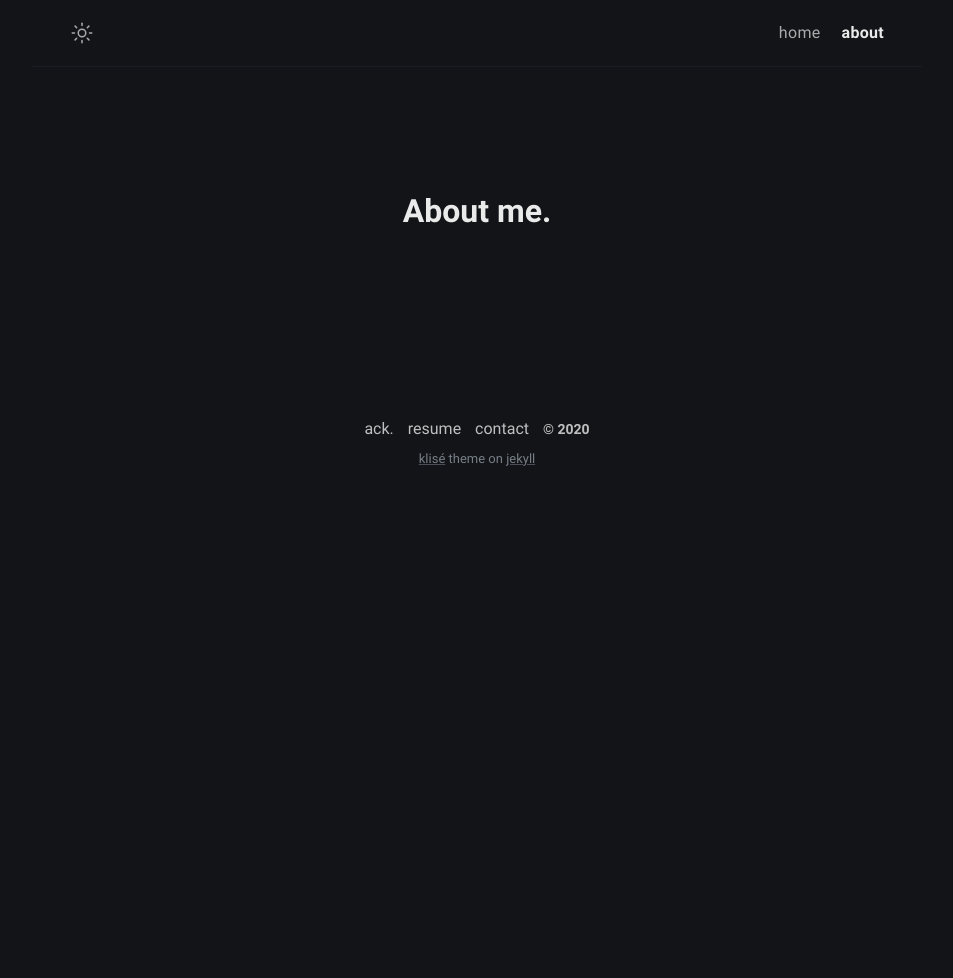
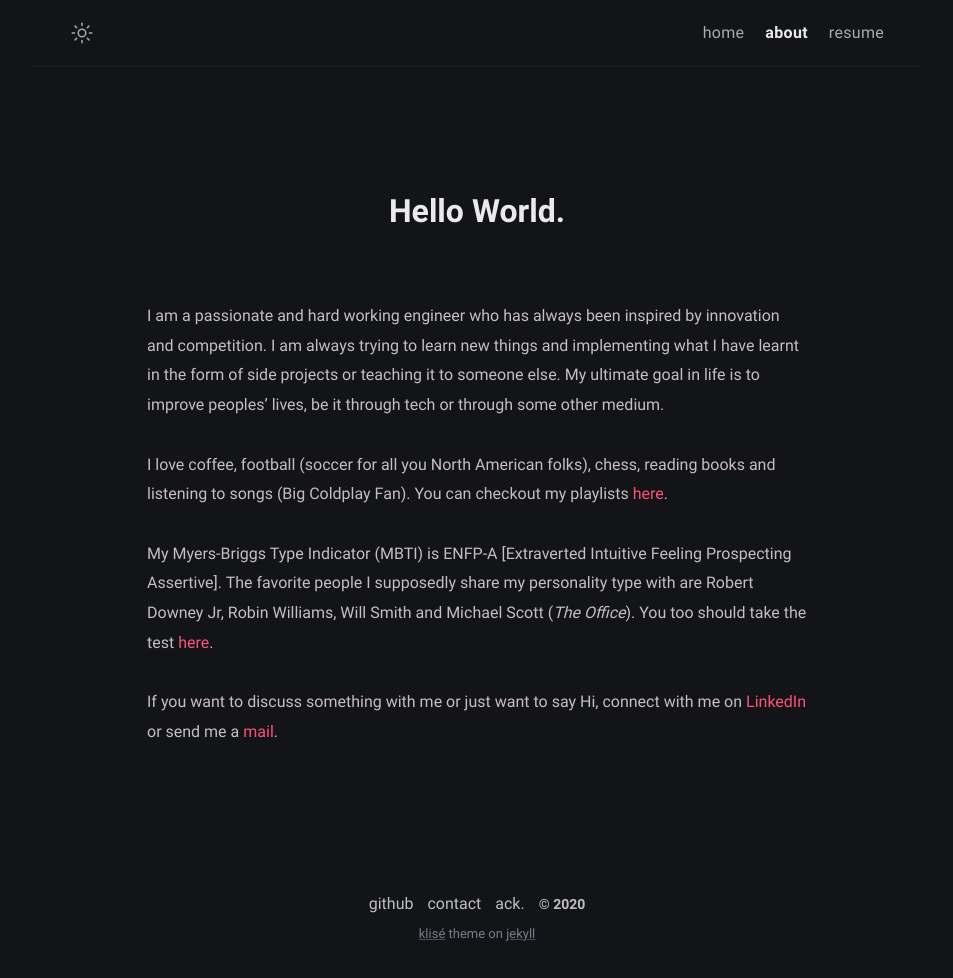
Before and after one commit to JapjeetRekhi/japjeetrekhi.github.io, a Jekyll site: the page built from about.md, in a window 1280 px wide. Shown: the whole page, without its empty margins (163-1116 px from the left). Built offline with Jekyll 4.4.1, drawn with Linux system fonts in a browser that asks for light colours; before the commit the page ends 900 px from its top, so only the background shows below that.

Commit message:
changes about, thanks, added favicon, changed google analytics

```diff
--- a/_config.yml
+++ b/_config.yml
@@ -1,7 +1,7 @@
 # Site settings
 title: Japjeet Rekhi | Software Engineer # site title
 description: >- # site description
-  Japjeet is a Software Engineer, currently studying at Stony Brook University, New York.
+  Japjeet is a Software Engineer, currently pursuing his Master's in CS at Stony Brook University, New York.
 lang: en-US # default lang
 timezone: America/Los_Angeles # set your timezone
 image: assets/img/ogp.png # This image used for Open Graph more info https://ogp.me/
@@ -11,7 +11,7 @@
 author:
   name: Japjeet Singh Rekhi # author name
   bio: >- # tell to the world
-    Hi! I am a Software Engineer, studying at Stony Brook University, New York. I am currently looking for full time positions starting Feb, 2021.
+    Hi! I am a Software Engineer, currently pursuing my Master's in CS at Stony Brook University, New York. I am looking for full time positions starting Feb, 2021.
   username: japjeetrekhi # general username
   github: japjeetrekhi # github username
   twitter: japjeetrekhi # twitter username
--- a/_data/menus.yml
+++ b/_data/menus.yml
@@ -10,6 +10,10 @@
 #   url: /notes/
 #   external: false
 
+- title: resume
+  url: /assets/resume.pdf
+  external: false
+
 # Example:
 # - title: github
 #   url: https://github.com/piharpi/jekyll-klise
--- a/_includes/footer.html
+++ b/_includes/footer.html
@@ -1,7 +1,7 @@
 <footer class="footer">
+  <a class="footer_item" href="https://github.com/JapjeetRekhi">github</a>
+  <a class="footer_item" href="mailto:japjeetsingh.rekhi@stonybrook.edu">contact</a>
   <a class="footer_item" href="/thanks">ack.</a>
-  <a class="footer_item" href="javascript::void(0)">resume</a>
-  <a class="footer_item" href="mailto:japjeetsingh.rekhi@stonybrook.edu">contact</a>
   <span class="footer_item">&copy; {{ site.time | date: "%Y" }}</span>
   <small class="footer_copyright">
     <a
--- a/_includes/header.html
+++ b/_includes/header.html
@@ -7,6 +7,17 @@
   <meta name="application-name" content="{{ site.title }}" />
   <meta name="apple-mobile-web-app-status-bar-style" content="#fff" />
   <meta name="apple-mobile-web-app-title" content="{{ site.title }}" />
+
+  <!-- Global site tag (gtag.js) - Google Analytics -->
+  <script async src="https://www.googletagmanager.com/gtag/js?id=G-S3FDRW814L"></script>
+  <script>
+    window.dataLayer = window.dataLayer || [];
+    function gtag(){dataLayer.push(arguments);}
+    gtag('js', new Date());
+
+    gtag('config', 'G-S3FDRW814L');
+  </script>
+
   <title>
     {% if page.title %}{{ page.title | escape }} - {{ site.title }}{% else %}{{
     site.title | escape }}{% endif %}
--- a/about.md
+++ b/about.md
@@ -1,18 +1,15 @@
 ---
-title: About me
+title: Hello World
 permalink: /about/
 layout: page
 excerpt: Hello peeps, I'm student of computer science from Banyuwangi, living in Jogjakarta. This blog for documentation about my programming journey, running on jekyll, hosting on netlify and using my own simple theme.
 comments: False
 ---
-<!--
-He's a student from Banyuwangi, living in Jogjakarta. the blog for documentation about his programming 🎒 journey, running on jekyll, hosting on [now.sh](http://now.sh) and using his own theme, he name it <a href="https://github.com/piharpi/jekyll-klise" target="_blank" rel="noopener">klisé</a>, he also loves to learning web technology; but he often forgot, that a reason why him doing the writing. -->
 
-<!-- If you have a question about him or else, just send a letter to him. -->
+I am a passionate and hard working engineer who has always been inspired by innovation and competition. I am always trying to learn new things and implementing what I have learnt in the form of side projects or teaching it to someone else. My ultimate goal in life is to improve peoples' lives, be it through tech or through some other medium.
 
-<!-- You can [report](http://github.com/piharpi/jekyll-klise/issues/new) if there is an broken link(s) or somethings else. -->
+I love coffee, football (soccer for all you North American folks), chess, reading books and listening to songs (Big Coldplay Fan). You can checkout my playlists [here](https://open.spotify.com/user/i00as4onhh3gtwpwz8wfl764b).
 
-<!-- **may u needs ✨**
+My Myers-Briggs Type Indicator (MBTI) is ENFP-A [Extraverted Intuitive Feeling Prospecting Assertive]. The favorite people I supposedly share my personality type with are Robert Downey Jr, Robin Williams, Will Smith and Michael Scott (<em>The Office</em>). You too should take the test [here](https://www.16personalities.com/free-personality-test).
 
-- {{ site.author.email }}
-- github.com/{{ site.author.github }} -->
+If you want to discuss something with me or just want to say Hi, connect with me on [LinkedIn](https://www.linkedin.com/in/japjeetrekhi) or send me a [mail](mailto:japjeetsingh.rekhi@stonybrook.edu).
```
Also changed, not shown: thanks.md (+4 -4 lines), assets/favicons/favicon-16x16.png, assets/img/ogp.png, 1 other file.
